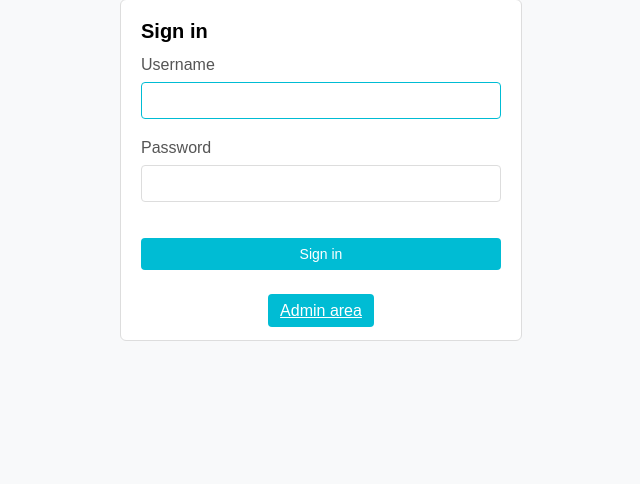
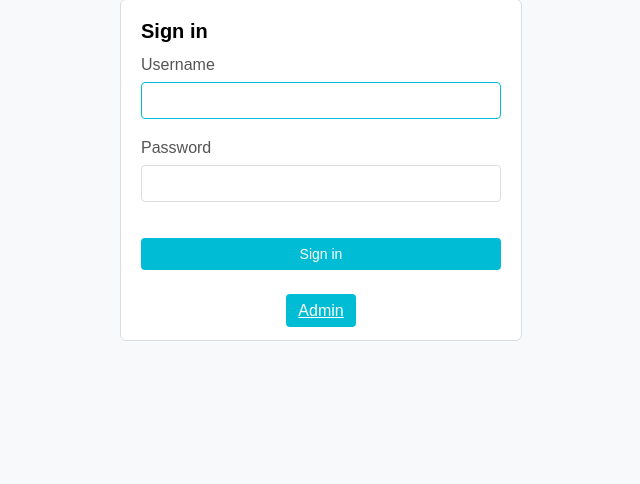
Before and after one commit to phil-keita/facturation, a Flask app: page /login in a window 1280 px wide. Shown: the part 230-714 px from the top of the page, without its empty margins (319-959 px from the left). Run offline with Flask 3, Linux system fonts and the light colour scheme.

Commit message:
Simplify Admin button label and link directly to /admin

```diff
--- a/templates/login.html
+++ b/templates/login.html
@@ -41,7 +41,7 @@
         </div>
       </form>
         <div style="margin-top:12px; text-align:center;">
-          <a class="btn" href="{{ url_for('admin') }}">Admin area</a>
+          <a class="btn" href="/admin">Admin</a>
         </div>
     </div>
   </body>
```
